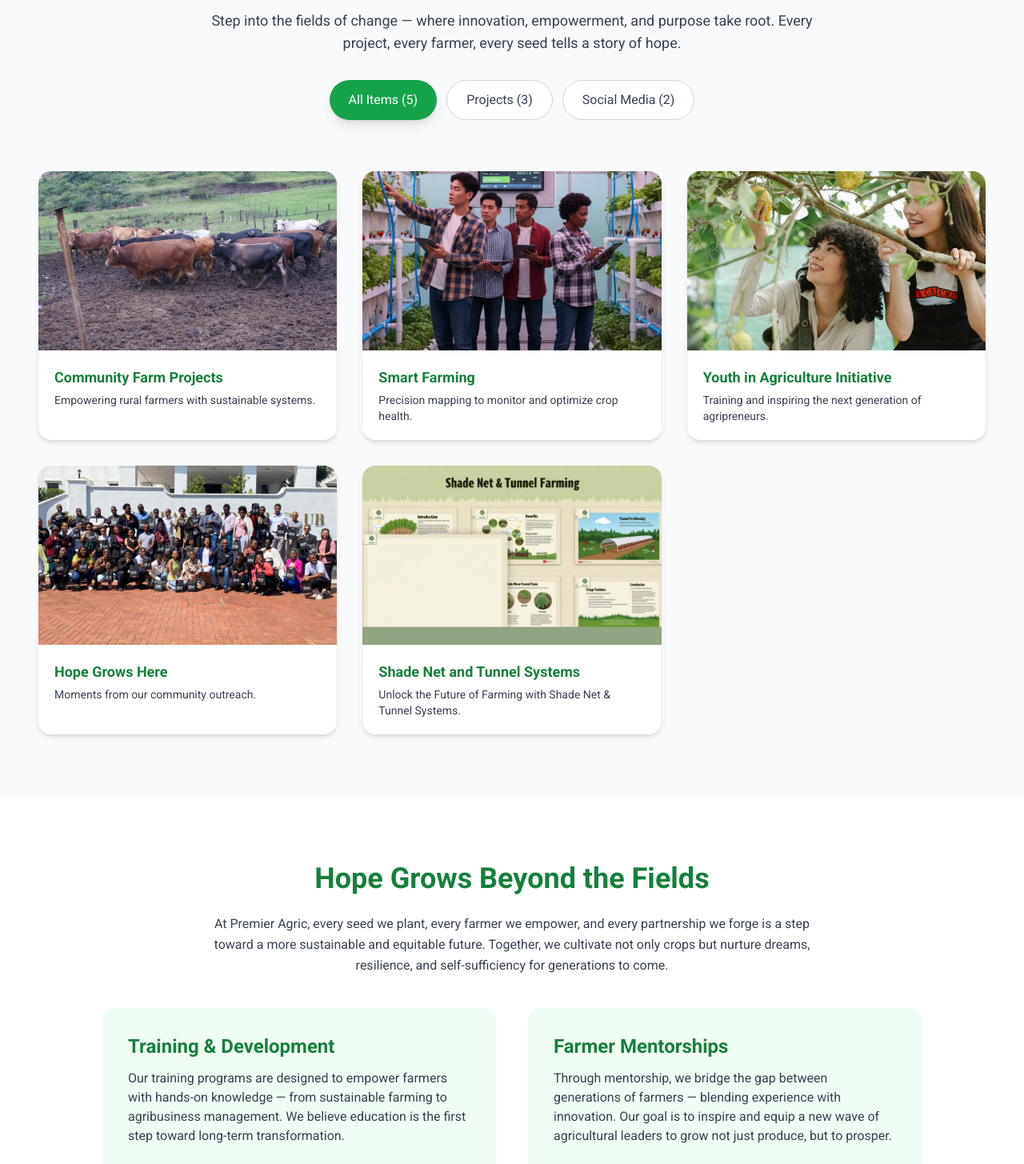
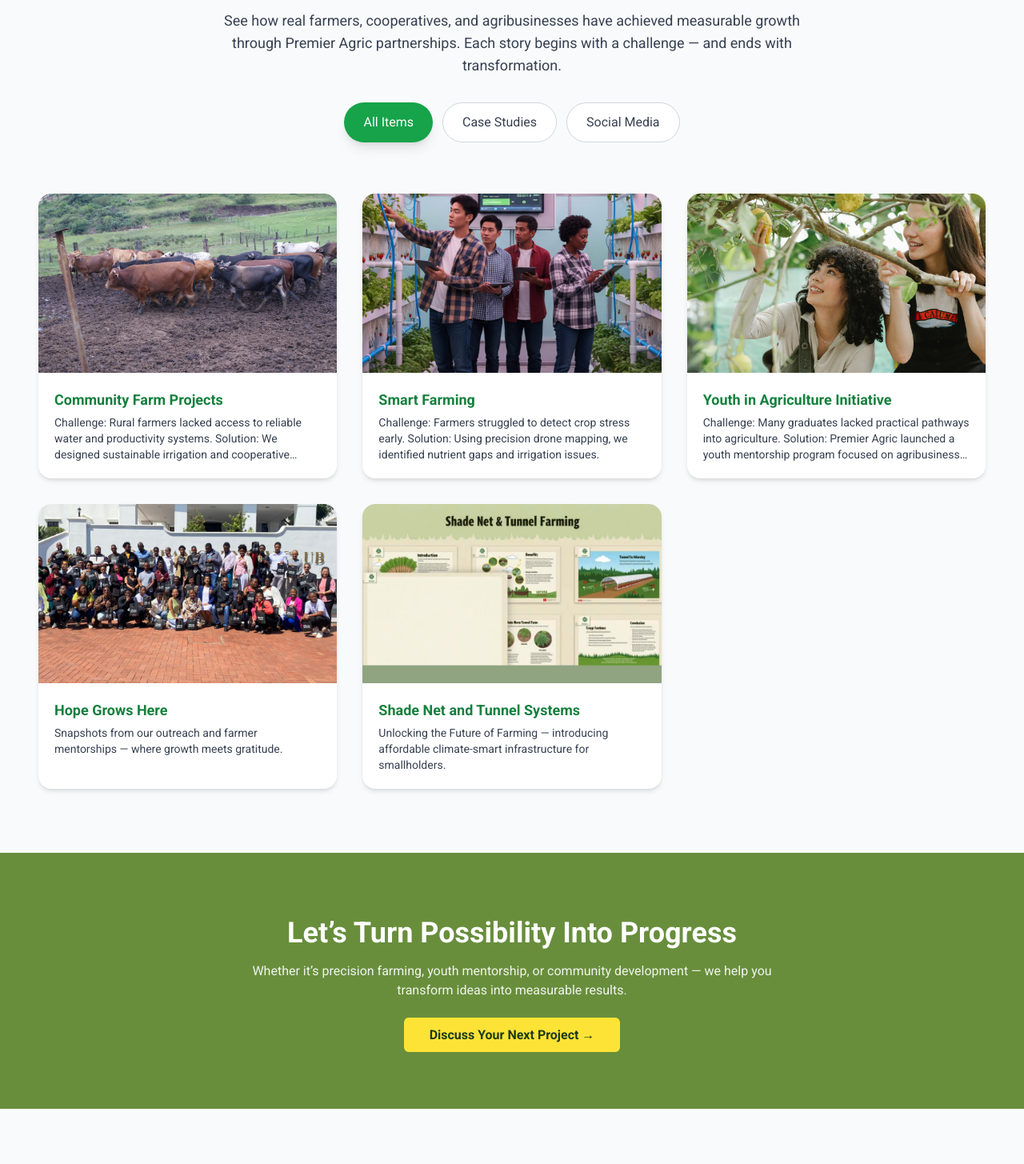
Before and after one commit to Luazii/premier-agric, a Next.js app: page /portfolio in a window 1280 px wide. Shown: the part 140-1595 px from the top of the page at 80% size. Built offline with nearby package versions, Linux system fonts and the light colour scheme.

Commit message:
Paul changes 1

```diff
--- a/src/components/Hero.jsx
+++ b/src/components/Hero.jsx
@@ -16,42 +16,43 @@
         className="absolute inset-0 pointer-events-none"
         style={{
           background:
-            'linear-gradient(to bottom, rgba(0,0,0,0.6) 30%, rgba(0,0,0,0.3) 60%, rgba(255,255,255,0.8) 90%, white 100%)',
+            'linear-gradient(to bottom, rgba(0,0,0,0.7) 25%, rgba(0,0,0,0.4) 60%, rgba(255,255,255,0.8) 90%, white 100%)',
         }}
       />
-
 
       {/* Content */}
       <div className="relative z-10 text-center px-6 mt-32">
         <div className="max-w-5xl mx-auto">
+          {/* Headline – Customer Benefit */}
           <h1 className="text-4xl md:text-6xl lg:text-7xl font-extrabold mb-6 leading-tight">
-            <span className="text-white drop-shadow-md">Premier Agric</span>
-            <br />
-            {/* <span className="text-white drop-shadow-md">
-              Cultivating Growth, Nurturing Hope
-            </span> */}
+            <span className="text-white drop-shadow-md">
+              Grow Smarter. Farm Better. Earn More.
+            </span>
           </h1>
 
+          {/* Subheadline – Problem → Solution → Benefit */}
           <p className="text-lg md:text-xl lg:text-2xl font-medium text-white/90 mb-8 max-w-2xl mx-auto">
-            Sustainable agriculture • Drone & remote sensing • Data-driven insights — helping farmers make smarter, greener decisions.
+            Premier Agric helps farmers unlock higher yields, lower costs, and
+            sustainable growth — using drone technology, precision mapping, and
+            data-driven insights that work for every hectare.
           </p>
 
-          {/* CTA Buttons */}
+          {/* CTA Buttons – Now inquiry-focused */}
           <div className="flex flex-col sm:flex-row justify-center gap-4 mb-12">
             <a
-              href="/services"
-              className="group px-8 py-4 bg-yellow-400 text-white text-lg font-medium rounded-xl shadow-lg hover:bg-green-700 hover:shadow-xl hover:scale-105 transition-all duration-300 flex items-center justify-center"
+              href="/contact"
+              className="group px-8 py-4 bg-[#FDE335] text-[#090B05] text-lg font-medium rounded-xl shadow-lg hover:bg-yellow-400 hover:shadow-xl hover:scale-105 transition-all duration-300 flex items-center justify-center"
             >
-              Explore Services
+              Get a Free Consultation
               <ArrowRight className="w-5 h-5 ml-2 group-hover:translate-x-1 transition-transform" />
             </a>
 
             <a
-              href="/portfolio"
-              className="group px-8 py-4  bg-[#688E3C] text-white text-lg font-medium rounded-xl shadow-lg hover:bg-lime-400 hover:shadow-xl hover:scale-105 transition-all duration-300 flex items-center justify-center"
+              href="/services"
+              className="group px-8 py-4 bg-[#688E3C] text-white text-lg font-medium rounded-xl shadow-lg hover:bg-green-700 hover:shadow-xl hover:scale-105 transition-all duration-300 flex items-center justify-center"
             >
               <Play className="w-5 h-5 mr-2 group-hover:scale-110 transition-transform" />
-              See Our Work
+              Explore Solutions
             </a>
           </div>
 
--- a/src/components/HopeSection.jsx
+++ b/src/components/HopeSection.jsx
@@ -13,7 +13,7 @@
           viewport={{ once: true }}
           className="text-3xl md:text-4xl font-bold text-green-800 font-display"
         >
-          Why Choose Us
+          Why Farmers Choose Premier Agric
         </motion.h2>
 
         <motion.p
@@ -23,12 +23,12 @@
           viewport={{ once: true }}
           className="mt-6 text-lg leading-relaxed text-gray-700 max-w-3xl mx-auto"
         >
-
-At Premier Agric, we don’t just provide agricultural solutions, we walk beside you every step of the way. Your success is at
- the heart of everything we do. By blending cutting-edge technology with sustainable, farmer-first
- practices, we help you grow stronger, smarter, and more resilient. Every farm is unique, and so are our solutions. Which are designed to boost
- productivity, lower costs, and nurture lasting growth. With Premier Agric, you’re not just farming, you’re building a sustainable future. we’re honored to be your partner on that journey.
-
+          At <span className="font-semibold text-green-700">Premier Agric</span>, we measure our success by what
+          <strong>you achieve in the field</strong>.
+          We don’t just deliver agricultural services — we provide the strategies, data, and on-the-ground
+          guidance that turn your potential into real performance.
+          Our approach blends technology with community, ensuring your farm isn’t just productive,
+          but resilient, profitable, and sustainable — year after year.
         </motion.p>
 
         {/* PILLARS */}
@@ -36,15 +36,18 @@
           {[
             {
               title: 'Dedicated Support',
-              text: 'Our team is here for you every step of the way, from planning to harvesting, ensuring your success.',
+              text: `We stay with you from planning to harvest — which means you never have to navigate
+              challenges alone. Every decision is guided, every milestone supported.`,
             },
             {
               title: 'Proven Expertise',
-              text: 'With years of experience in agriculture, our team provides reliable guidance and support tailored to your needs.',
+              text: `With years of agricultural experience, we translate complex data and systems
+              into simple, actionable steps that help you achieve measurable progress.`,
             },
             {
-              title: 'Cost-Effective Strategies',
-              text: 'We help you save on costs without compromising on quality, ensuring maximum return on investment.',
+              title: 'Cost-Effective Growth',
+              text: `Our strategies focus on reducing waste and optimizing inputs —
+              which means higher yields, lower costs, and sustainable growth that lasts.`,
             },
           ].map((item, index) => (
             <motion.div
@@ -72,7 +75,7 @@
             viewport={{ once: true }}
             className="text-3xl md:text-4xl font-bold font-display"
           >
-            Hope Grows Here
+            Hope Grows When You Do
           </motion.h2>
 
           <motion.p
@@ -82,9 +85,10 @@
             viewport={{ once: true }}
             className="mt-6 max-w-3xl mx-auto text-lg text-white/90 leading-relaxed"
           >
-            Each consultation, each field visit, each training session, is a seed of
-            hope. Together, we can nurture a generation of farmers and agribusinesses
-            ready to feed nations and shape a greener future.
+            Every partnership begins with one goal — your progress.
+            Each consultation, each training, and each field visit is designed to unlock new opportunities,
+            strengthen your community, and ensure your work today builds a better tomorrow.
+            Because when farmers grow, entire communities rise with them.
           </motion.p>
 
           <motion.div
@@ -98,7 +102,7 @@
               href="/contact"
               className="inline-block bg-[#FDE335] text-[#1B3A1A] px-8 py-3 rounded-md font-semibold hover:bg-yellow-400 transition"
             >
-              Partner With Us
+              Start Your Growth Journey →
             </a>
           </motion.div>
         </div>
--- a/src/components/PortfolioGallery.jsx
+++ b/src/components/PortfolioGallery.jsx
@@ -8,46 +8,57 @@
   const [currentIndex, setCurrentIndex] = useState(0)
 
   const galleryItems = [
-    // Projects
+    // Case Study–style Projects
     {
       id: 1,
       type: 'image',
       category: 'projects',
       title: 'Community Farm Projects',
-      description: 'Empowering rural farmers with sustainable systems.',
+      description:
+        'Challenge: Rural farmers lacked access to reliable water and productivity systems. \
+        Solution: We designed sustainable irrigation and cooperative mentorship programs. \
+        Result: Over 40 families improved yields by 30% in one season.',
       image: '/images/portfolio-1.jpg',
-      tags: ['Empowerment', 'Farming']
+      tags: ['Empowerment', 'Irrigation', 'Mentorship'],
     },
     {
       id: 2,
       type: 'image',
       category: 'projects',
       title: 'Smart Farming',
-      description: 'Precision mapping to monitor and optimize crop health.',
+      description:
+        'Challenge: Farmers struggled to detect crop stress early. \
+        Solution: Using precision drone mapping, we identified nutrient gaps and irrigation issues. \
+        Result: Early intervention reduced input waste by 18% and boosted yield quality.',
       image: '/images/portfolio-4.jpg',
-      tags: ['Drone', 'Innovation']
+      tags: ['Drone', 'Innovation', 'Precision Mapping'],
     },
     {
       id: 3,
       type: 'image',
       category: 'projects',
       title: 'Youth in Agriculture Initiative',
-      description: 'Training and inspiring the next generation of agripreneurs.',
+      description:
+        'Challenge: Many graduates lacked practical pathways into agriculture. \
+        Solution: Premier Agric launched a youth mentorship program focused on agribusiness innovation. \
+        Result: 120+ youth trained, 12 startups launched, and community impact expanding yearly.',
       image: '/images/pexels-gary-barnes-6231693.jpg',
-      tags: ['Youth', 'Training']
+      tags: ['Youth', 'Training', 'Innovation'],
     },
 
-    // Social Media Posts
+    // Social Media Highlights
     {
       id: 4,
       type: 'social',
       platform: 'Instagram',
       category: 'social',
       title: 'Hope Grows Here',
-      description: 'Moments from our community outreach.',
+      description:
+        'Snapshots from our outreach and farmer mentorships — where growth meets gratitude.',
       image: '/images/instagram.jpg',
-      embed: 'https://www.instagram.com/p/DPdwT-RjmbK/?utm_source=ig_web_copy_link&igsh=MzRlODBiNWFlZA==',
-      tags: ['Community', 'Hope']
+      embed:
+        'https://www.instagram.com/p/DPdwT-RjmbK/?utm_source=ig_web_copy_link&igsh=MzRlODBiNWFlZA==',
+      tags: ['Community', 'Hope'],
     },
     {
       id: 5,
@@ -55,26 +66,19 @@
       platform: 'Facebook',
       category: 'social',
       title: 'Shade Net and Tunnel Systems',
-      description: 'Unlock the Future of Farming with Shade Net & Tunnel Systems.',
+      description:
+        'Unlocking the Future of Farming — introducing affordable climate-smart infrastructure for smallholders.',
       image: '/images/facebook.jpg',
       embed: 'https://www.facebook.com/share/v/1CmGR2LjbX/',
-      tags: ['Training', 'Empowerment']
-    }
+      tags: ['Technology', 'Climate-smart', 'Innovation'],
+    },
   ]
 
-  const categoryList = [
+  const categories = [
     { id: 'all', name: 'All Items' },
-    { id: 'projects', name: 'Projects' },
-    { id: 'social', name: 'Social Media' }
+    { id: 'projects', name: 'Case Studies' },
+    { id: 'social', name: 'Social Media' },
   ]
-
-  const categories = categoryList.map((c) => ({
-    ...c,
-    count:
-      c.id === 'all'
-        ? galleryItems.length
-        : galleryItems.filter((item) => item.category === c.id).length
-  }))
 
   const filteredItems =
     activeTab === 'all'
@@ -93,47 +97,51 @@
   }
 
   const nextSlide = () => {
-    setCurrentIndex((prev) => (prev + 1) % galleryItems.length)
-    setSelectedMedia(galleryItems[(currentIndex + 1) % galleryItems.length])
+    const nextIndex = (currentIndex + 1) % galleryItems.length
+    setCurrentIndex(nextIndex)
+    setSelectedMedia(galleryItems[nextIndex])
   }
 
   const prevSlide = () => {
-    setCurrentIndex((prev) => (prev - 1 + galleryItems.length) % galleryItems.length)
-    setSelectedMedia(galleryItems[(currentIndex - 1 + galleryItems.length) % galleryItems.length])
+    const prevIndex =
+      (currentIndex - 1 + galleryItems.length) % galleryItems.length
+    setCurrentIndex(prevIndex)
+    setSelectedMedia(galleryItems[prevIndex])
   }
 
   return (
     <div className="py-20 bg-gray-50">
-      {/* Gallery Section */}
-      <div className="px-6 lg:px-12">
-        <div className="text-center mb-16">
+      {/* Header */}
+      <div className="px-6 lg:px-12 text-center mb-16">
         <h1 className="text-4xl lg:text-5xl font-bold mb-6 text-gray-900">
-            Our <span className="text-green-600">Impact in Action</span>
+          Proven <span className="text-green-600">Impact in Action</span>
         </h1>
         <p className="text-lg text-gray-700 max-w-3xl mx-auto mb-8">
-            Step into the fields of change — where innovation, empowerment, and purpose take root.
-            Every project, every farmer, every seed tells a story of hope.
+          See how real farmers, cooperatives, and agribusinesses have achieved
+          measurable growth through Premier Agric partnerships. Each story
+          begins with a challenge — and ends with transformation.
         </p>
 
+        {/* Category Buttons */}
         <div className="flex flex-wrap justify-center gap-3">
-            {categories.map((category) => (
+          {categories.map((c) => (
             <button
-                key={category.id}
-                onClick={() => setActiveTab(category.id)}
+              key={c.id}
+              onClick={() => setActiveTab(c.id)}
               className={`px-6 py-3 rounded-full font-medium transition-all duration-300 ${
-                  activeTab === category.id
+                activeTab === c.id
                   ? 'bg-green-600 text-white shadow-lg'
                   : 'bg-white border border-gray-300 text-gray-700 hover:bg-green-50'
               }`}
             >
-                {category.name} ({category.count})
+              {c.name}
             </button>
           ))}
         </div>
       </div>
 
       {/* Gallery Grid */}
-        <div className="grid grid-cols-1 md:grid-cols-2 lg:grid-cols-3 gap-8 mb-20">
+      <div className="grid grid-cols-1 md:grid-cols-2 lg:grid-cols-3 gap-8 px-6 lg:px-12 mb-20">
         {filteredItems.map((item) => (
           <article
             key={item.id}
@@ -149,12 +157,15 @@
             </div>
 
             <div className="p-5">
-                <h3 className="text-lg font-semibold text-green-700 mb-1">{item.title}</h3>
-                <p className="text-sm text-gray-700 line-clamp-2">{item.description}</p>
+              <h3 className="text-lg font-semibold text-green-700 mb-1">
+                {item.title}
+              </h3>
+              <p className="text-sm text-gray-700 line-clamp-3">
+                {item.description.split('Result:')[0]} {/* Tease before modal */}
+              </p>
             </div>
           </article>
         ))}
-        </div>
       </div>
 
       {/* Modal */}
@@ -182,9 +193,8 @@
           </button>
 
           <div className="bg-white rounded-2xl max-w-4xl w-full mx-4 overflow-hidden">
-            {/* If it's social media, show thumbnail and external link */}
             {selectedMedia.type === 'social' ? (
-              <div className="aspect-video bg-gray-100 flex flex-col items-center justify-center">
+              <div className="aspect-video bg-gray-100 relative">
                 <img
                   src={selectedMedia.image}
                   alt={selectedMedia.title}
@@ -194,7 +204,7 @@
                   href={selectedMedia.embed}
                   target="_blank"
                   rel="noopener noreferrer"
-                  className="absolute bottom-4 bg-green-600 text-white px-4 py-2 rounded-full text-sm font-medium hover:bg-green-700 transition-all"
+                  className="absolute bottom-4 left-1/2 transform -translate-x-1/2 bg-green-600 text-white px-5 py-2 rounded-full text-sm font-medium hover:bg-green-700 transition-all"
                 >
                   View on {selectedMedia.platform}
                 </a>
@@ -208,7 +218,9 @@
             )}
 
             <div className="p-6">
-              <h3 className="text-xl font-bold mb-2 text-green-700">{selectedMedia.title}</h3>
+              <h3 className="text-xl font-bold mb-2 text-green-700">
+                {selectedMedia.title}
+              </h3>
               <p className="text-gray-600 mb-4">{selectedMedia.description}</p>
               <div className="flex flex-wrap gap-2">
                 {selectedMedia.tags?.map((tag, index) => (
@@ -225,52 +237,21 @@
         </div>
       )}
 
-      {/* Heartwarming Section */}
-      <section className="bg-white text-center py-20 px-6 lg:px-16">
-        <h2 className="text-3xl lg:text-4xl font-bold text-green-700 mb-6">
-          Hope Grows Beyond the Fields
+      {/* CTA Section */}
+      <section className="bg-[#688E3C] text-white text-center py-20 px-6">
+        <h2 className="text-3xl lg:text-4xl font-bold mb-4">
+          Let’s Turn Possibility Into Progress
         </h2>
-        <p className="max-w-3xl mx-auto text-gray-700 leading-relaxed mb-10">
-          At Premier Agric, every seed we plant, every farmer we empower, and every partnership we forge
-          is a step toward a more sustainable and equitable future. Together, we cultivate not only crops
-          but nurture dreams, resilience, and self-sufficiency for generations to come.
-        </p>
-
-        <div className="grid md:grid-cols-2 gap-10 max-w-5xl mx-auto text-left">
-          <div className="bg-green-50 rounded-2xl p-8 shadow-sm">
-            <h3 className="text-2xl font-semibold text-green-700 mb-3">
-              Training & Development
-            </h3>
-            <p className="text-gray-700">
-              Our training programs are designed to empower farmers with hands-on knowledge —
-              from sustainable farming to agribusiness management. We believe education is the
-              first step toward long-term transformation.
+        <p className="max-w-2xl mx-auto text-white/90 mb-8">
+          Whether it’s precision farming, youth mentorship, or community
+          development — we help you transform ideas into measurable results.
         </p>
         <a
           href="/contact"
-              className="inline-block mt-5 text-green-700 font-semibold hover:underline"
+          className="bg-[#FDE335] text-[#1B3A1A] px-8 py-3 rounded-md font-semibold hover:bg-yellow-400 transition"
         >
-              Visit Gallery →
+          Discuss Your Next Project →
         </a>
-          </div>
-
-          <div className="bg-green-50 rounded-2xl p-8 shadow-sm">
-            <h3 className="text-2xl font-semibold text-green-700 mb-3">
-              Farmer Mentorships
-            </h3>
-            <p className="text-gray-700">
-              Through mentorship, we bridge the gap between generations of farmers — blending
-              experience with innovation. Our goal is to inspire and equip a new wave of
-              agricultural leaders to grow not just produce, but to prosper.
-            </p>
-            <a
-              href="/contact"
-              className="inline-block mt-5 text-green-700 font-semibold hover:underline"
-            >
-              Visit Gallery →
-            </a>
-          </div>
-        </div>
       </section>
     </div>
   )
```
Also changed, not shown: src/app/about/page.js (+37 -26 lines), src/app/services/page.js (+13 -17 lines), src/components/ContactForm.jsx (+58 -20 lines), src/components/ServicesGrid.jsx (+18 -17 lines). Lines whose indentation alone changed are shown as unchanged.
